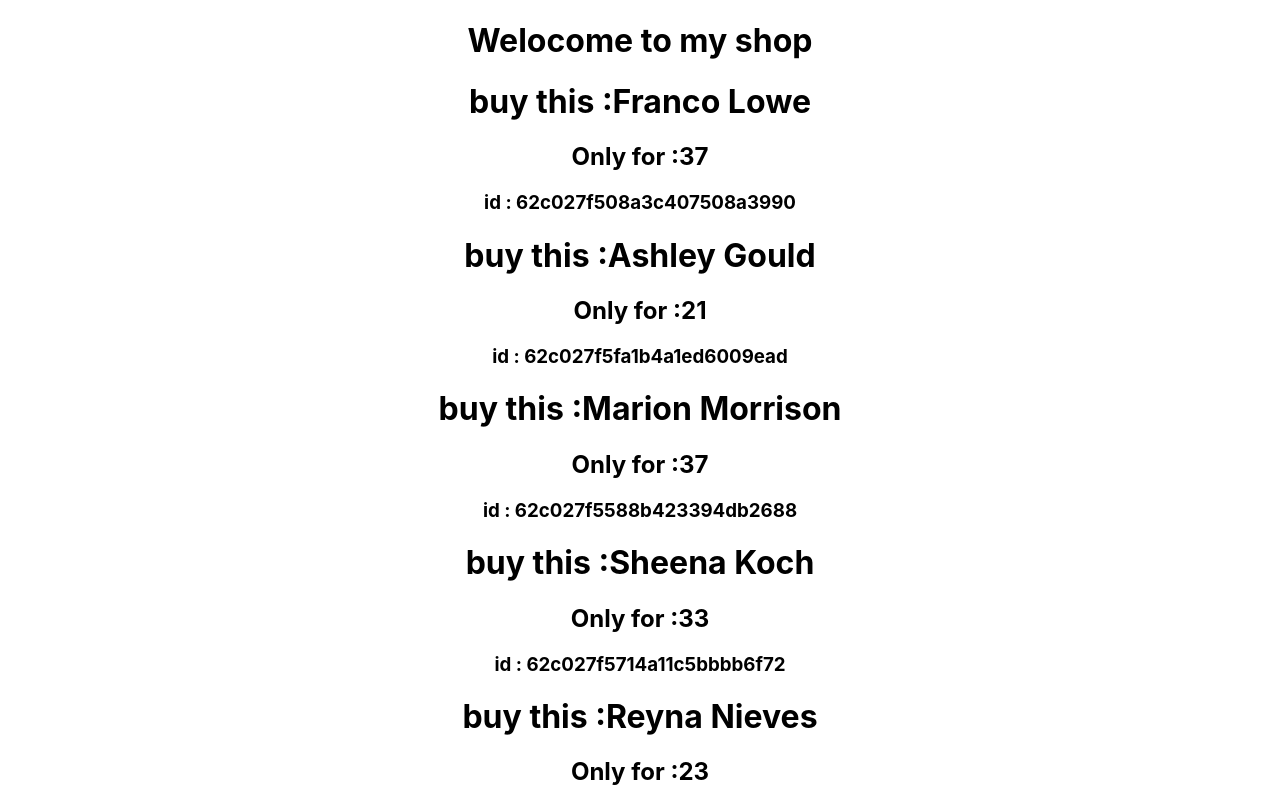
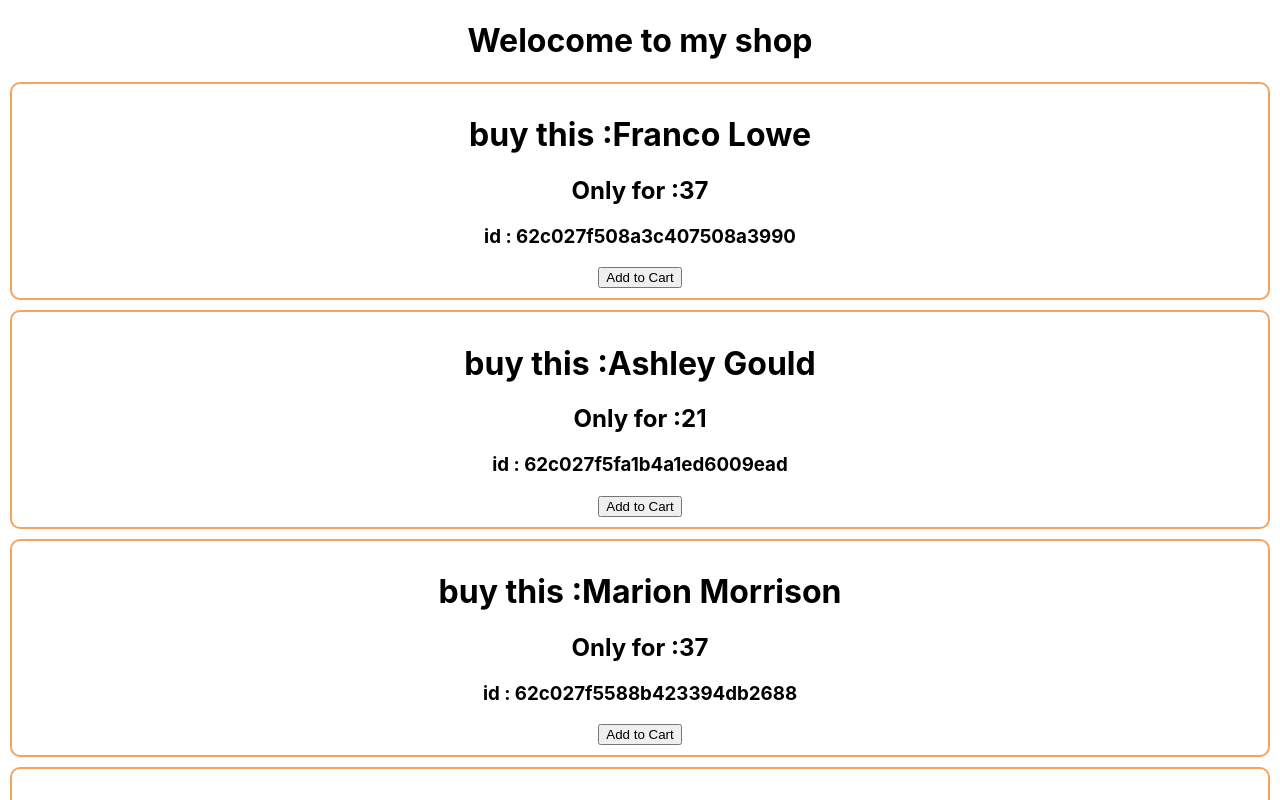
Before and after one commit to abdulalimsujon/storage-with-react, a React (Create React App) app: page / in a window 1280 px wide. Shown: the top 800 px of the page. Built offline with nearby package versions, Linux system fonts and the light colour scheme.

Commit message:
handler with parameter

```diff
--- a/src/components/Cosmetics/Cosmetic.js
+++ b/src/components/Cosmetics/Cosmetic.js
@@ -1,13 +1,18 @@
 import React from 'react';
+import './cosmetic.css';
 
 const Cosmetic = (props) => {
 
     const { name, price, id } = props.cosmetic;
+    const AddToCart = (id) => {
+        console.log('item added', id);
+    }
     return (
-        <div>
+        <div class='product'>
             <h1>buy this :{name} </h1>
             <h2>Only for :{price}</h2>
             <h3>id : {id}</h3>
+            <button onClick={() => AddToCart(id)}>Add to Cart</button>
         </div>
     );
 };
--- /dev/null
+++ b/src/components/Cosmetics/cosmetic.css
@@ -0,0 +1,7 @@
+.product {
+    border: 2px solid sandybrown;
+    margin: 10px;
+    padding: 10px;
+    border-radius: 10px;
+
+}
```
